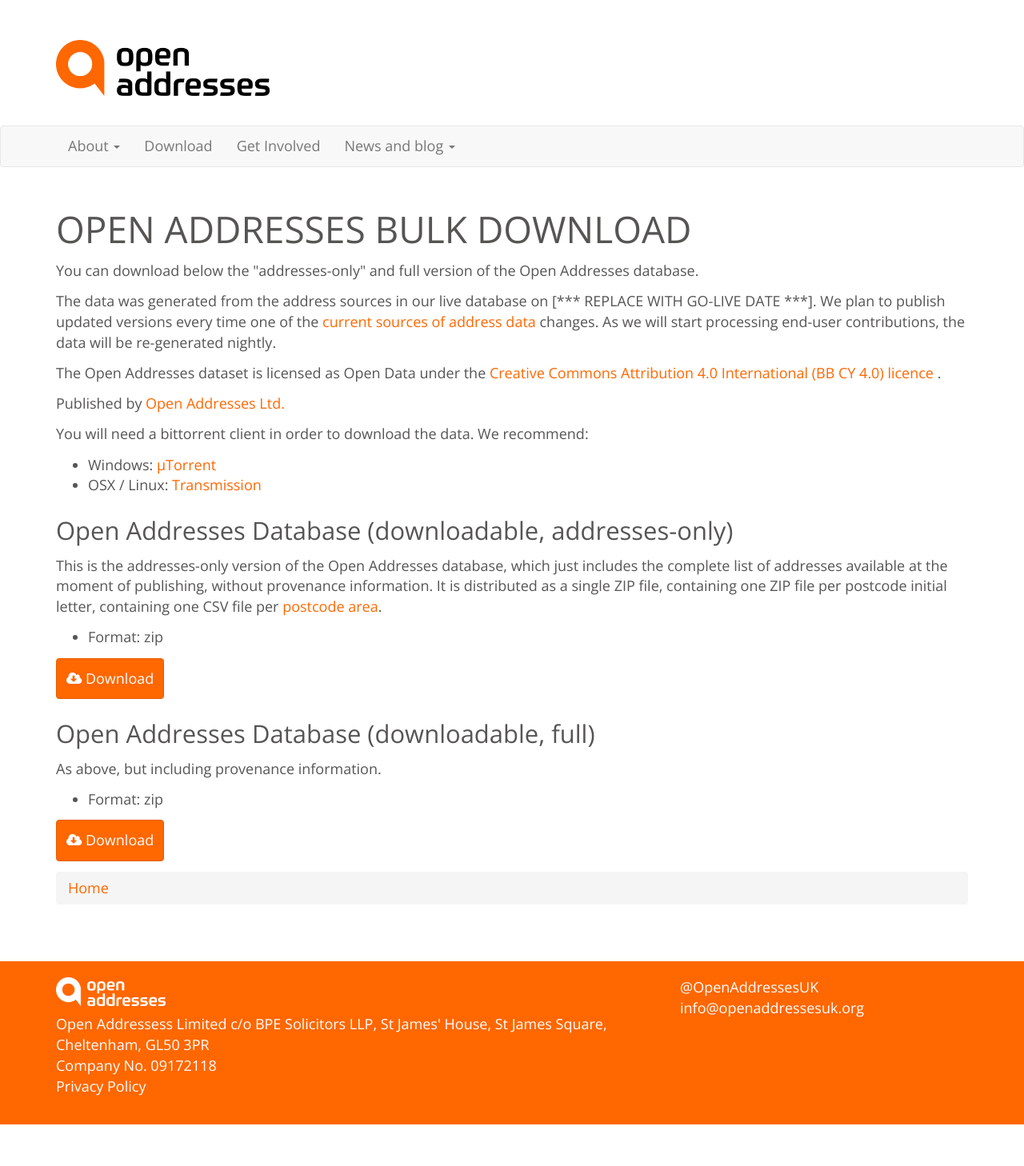
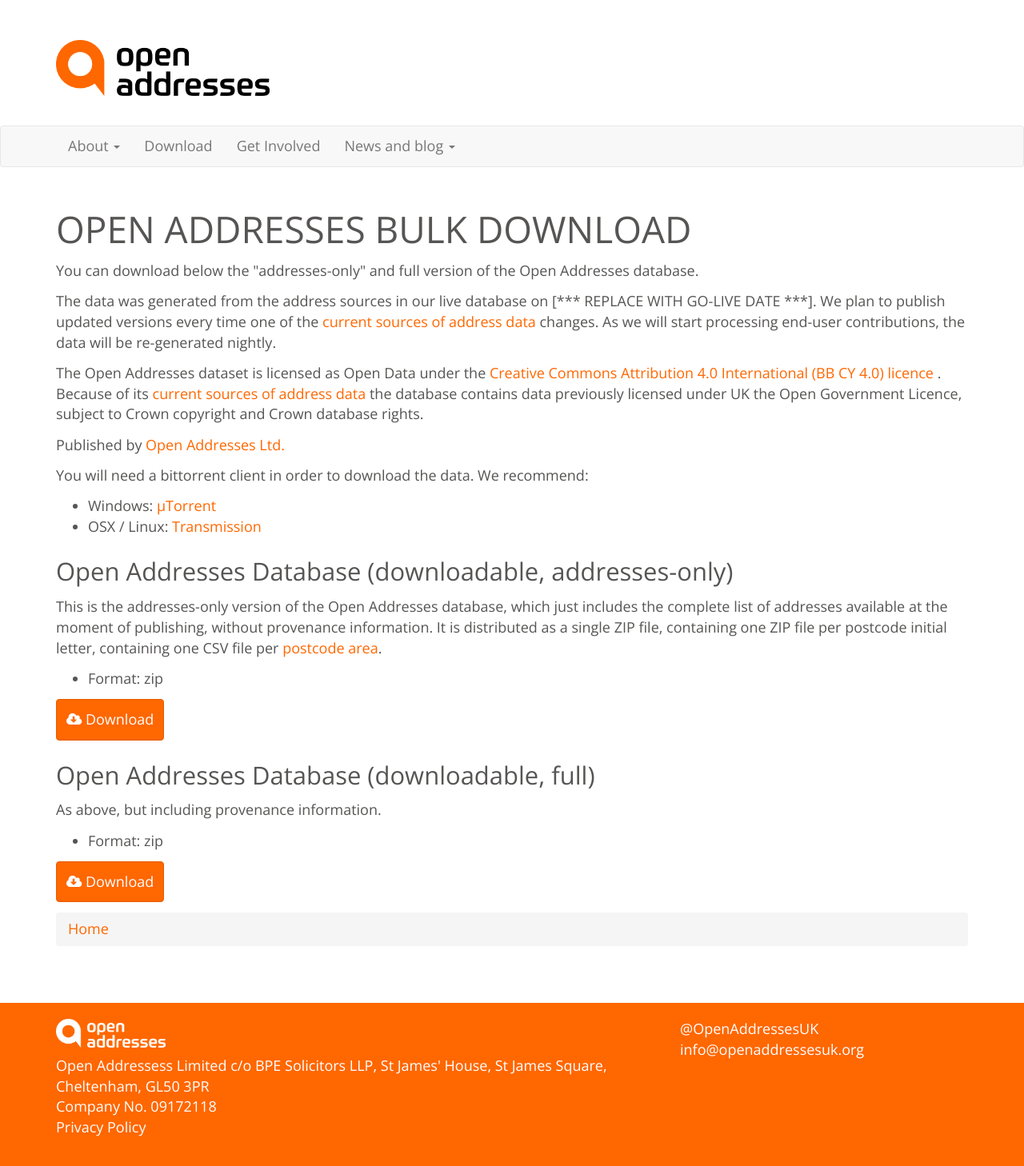
Before and after one commit to OpenAddressesUK/OLD_openaddressesuk.github.io, a Jekyll site: the page built from download.html, in a window 1280 px wide. Shown: the whole page at 80% size. Built offline with Jekyll 4.4.1, drawn with Linux system fonts in a browser that asks for light colours; nearby versions of some CDN libraries; before the commit the page ends 1406 px from its top, so only the background shows below that.

Commit message:
Temporary formula to reference the sources' Crown copyright

```diff
--- a/download.html
+++ b/download.html
@@ -20,7 +20,7 @@ layout: notitle
     The Open Addresses dataset is licensed as Open Data under the
     <a href="https://creativecommons.org/licenses/by/4.0/">
       <span property="dct:title">Creative Commons Attribution 4.0 International (BB CY 4.0) licence</span>
-    </a>.
+    </a>. Because of its <a href="/docs/#sources">current sources of address data</a> the database contains data previously licensed under UK the Open Government Licence, subject to Crown copyright and Crown database rights.
   </p>
 
   <p property="dct:publisher" resource="http://openaddressesuk.org">
```
